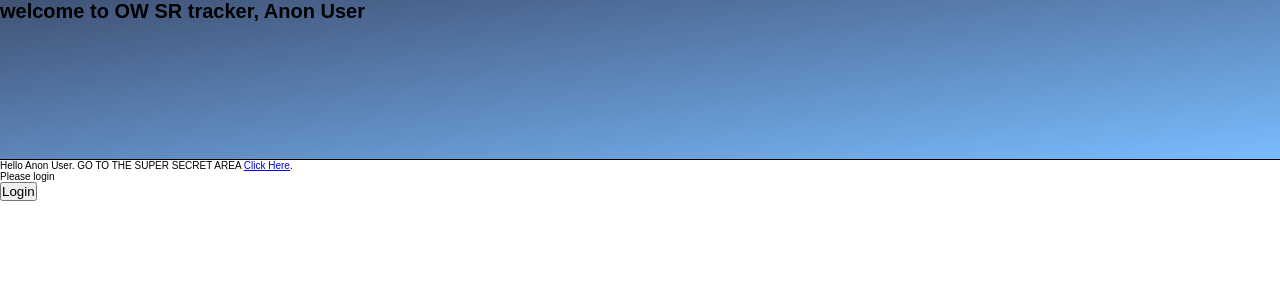
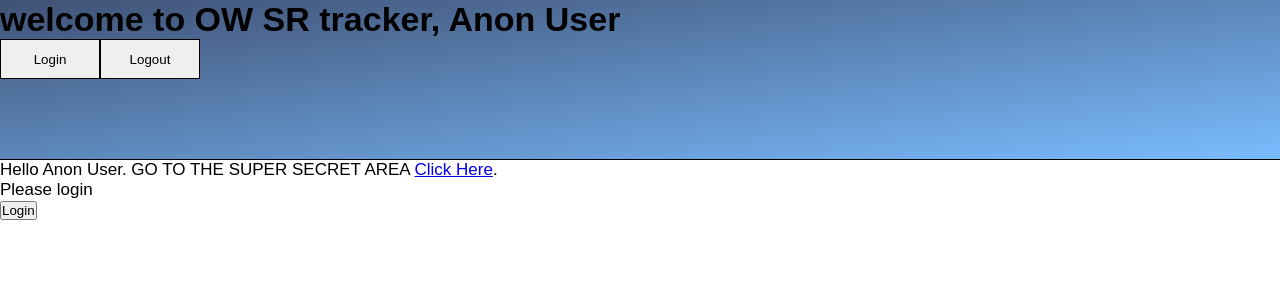
Before and after one commit to davidfunk13/ow-sr-tracker, a React (Create React App) app in the folder client/: page / in a window 1280 px wide. Shown: the top 300 px of the page. Built offline with nearby package versions, Linux system fonts and the light colour scheme; what auth0-js would draw is missing.

Commit message:
some style changes and buttons moved

```diff
--- a/client/src/App.css
+++ b/client/src/App.css
@@ -9,7 +9,13 @@ html {
   font-size: 62.5%; }
 
 body {
-  box-sizing: border-box; }
+  box-sizing: border-box;
+  font-size: 1.7rem; }
+
+.btn {
+  width: 10rem;
+  height: 4rem;
+  border: 1px solid black; }
 
 .app-header {
   height: 20vh;
--- a/client/src/App.js
+++ b/client/src/App.js
@@ -26,6 +26,8 @@ class App extends Component {
       <div className="app">
         <header className="app-header">
           <h1>welcome to OW SR tracker, {this.props.name}</h1>
+          <button className='btn btn-login' onClick={this.props.auth.login}>Login</button>
+          <button className='btn btn-logout' onClick={this.props.auth.logout}>Logout</button>
         </header>
         {mainComponent}
       </div>
--- a/client/src/sass/App.scss
+++ b/client/src/sass/App.scss
@@ -6,4 +6,6 @@
 
 
 // @import "layout/grid";
+
+@import "components/buttons";
 @import "layout/header";
--- a/client/src/sass/abstracts/_variables.scss
+++ b/client/src/sass/abstracts/_variables.scss
@@ -14,5 +14,5 @@ $gutter-vertical: 8rem;
 $gutter-horizontal: 6rem;
 
 //fontsize
-$default-font-size: 1.6rem;
+$default-font-size: 1.7rem;
 $default-heading-size: 2rem;
--- a/client/src/sass/base/_base.scss
+++ b/client/src/sass/base/_base.scss
@@ -12,4 +12,5 @@ html{
 
 body {
     box-sizing: border-box;
+    font-size: $default-font-size;
 }
--- /dev/null
+++ b/client/src/sass/components/_buttons.scss
@@ -0,0 +1,5 @@
+.btn{
+width: 10rem;
+height: 4rem;
+border: 1px solid black;
+}
```
